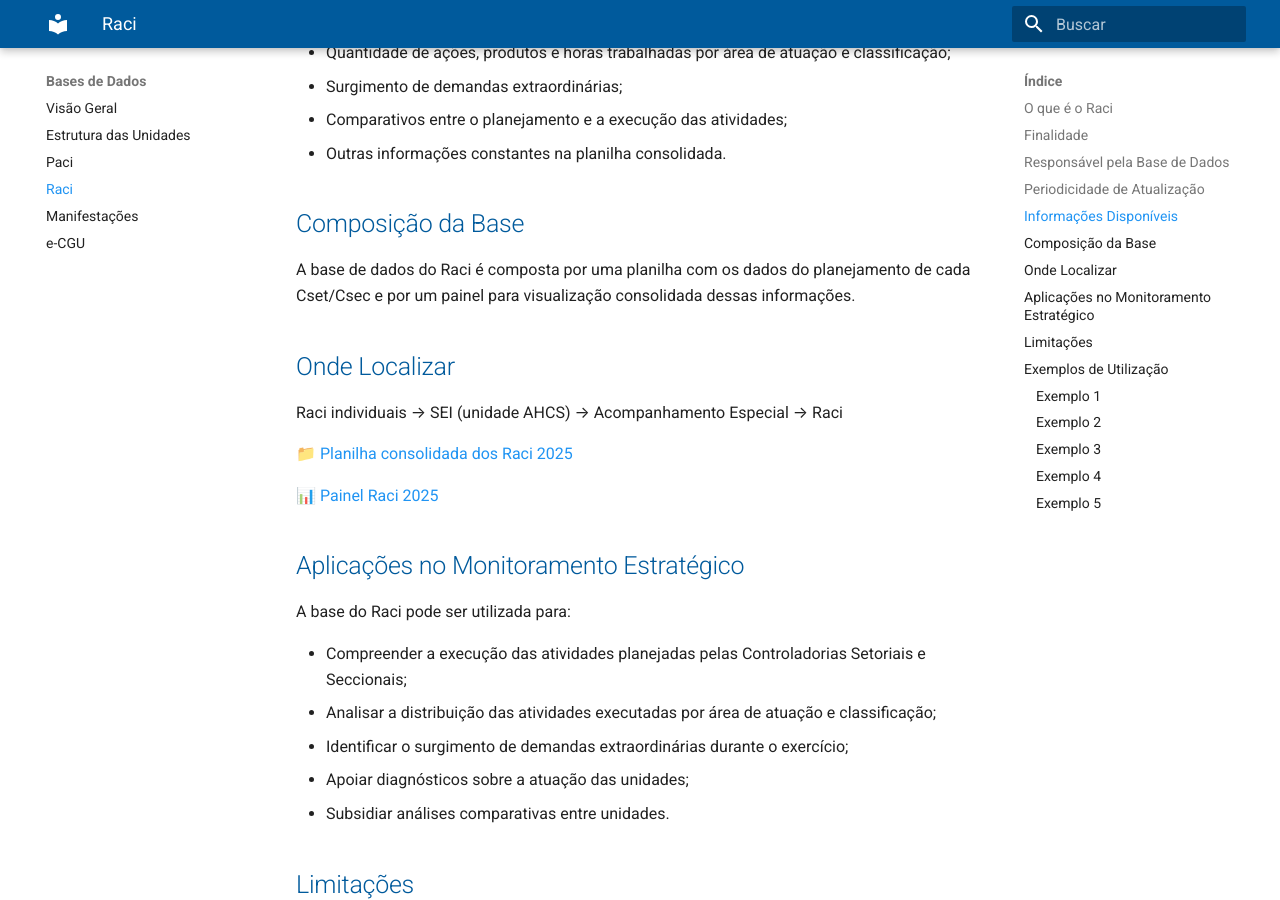
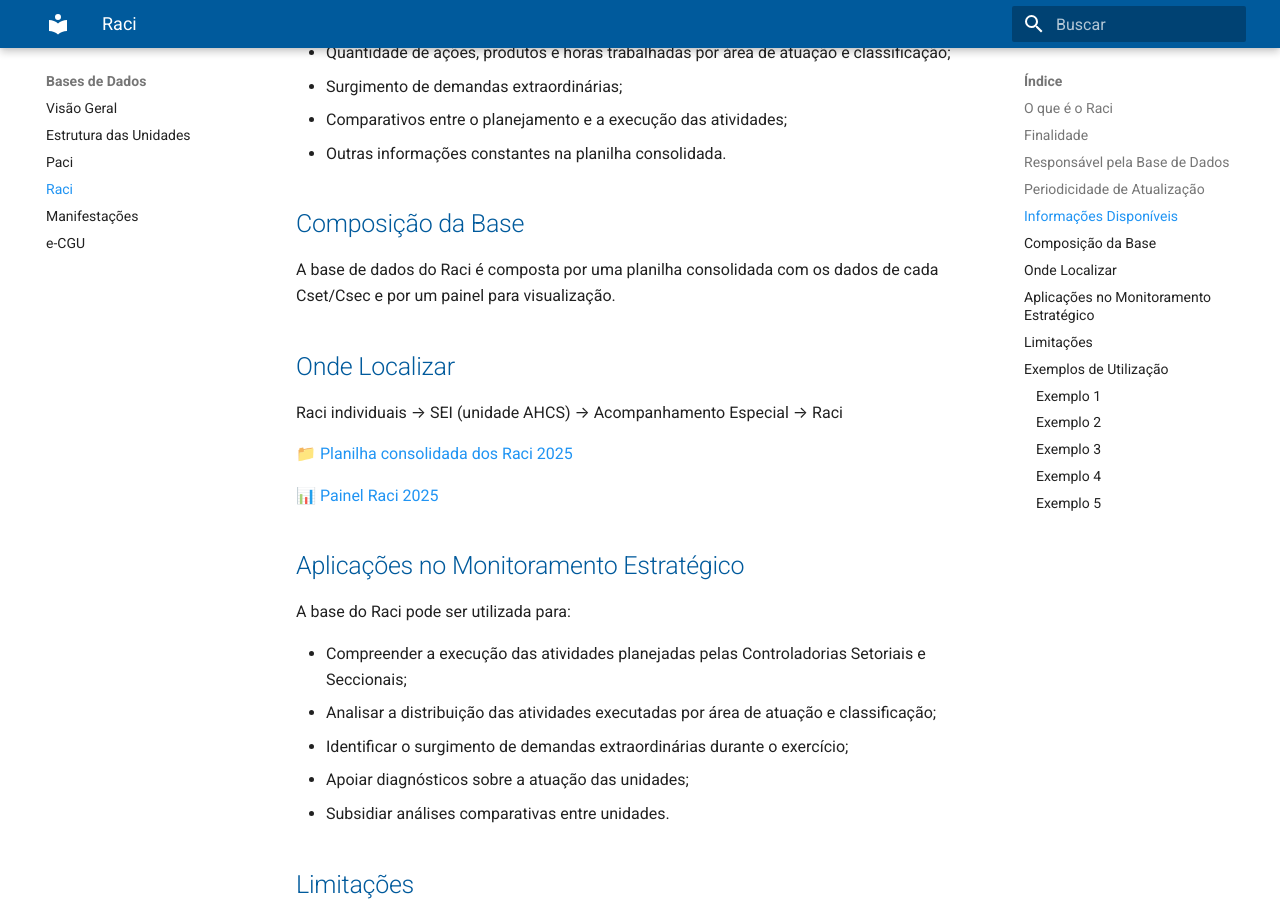
Before and after one commit to CGEMG-AHCS/guia-monitoramento-estrategico, an MkDocs documentation site: the page built from docs/bases-dados/raci.md, in a window 1280 px wide and 900 px high, scrolled down 1364 px. Built offline with MkDocs 1.6.1 and Material for MkDocs 9.7.7, drawn with Linux system fonts in a browser that asks for light colours.

Commit message:
Update raci.md

```diff
--- a/docs/bases-dados/raci.md
+++ b/docs/bases-dados/raci.md
@@ -37,7 +37,7 @@ Entre as principais informações disponíveis destacam-se:
 
 ## Composição da Base
 
-A base de dados do Raci é composta por uma planilha com os dados do planejamento de cada Cset/Csec e por um painel para visualização consolidada dessas informações.
+A base de dados do Raci é composta por uma planilha consolidada com os dados de cada Cset/Csec e por um painel para visualização.
 
 ## Onde Localizar
 
```
